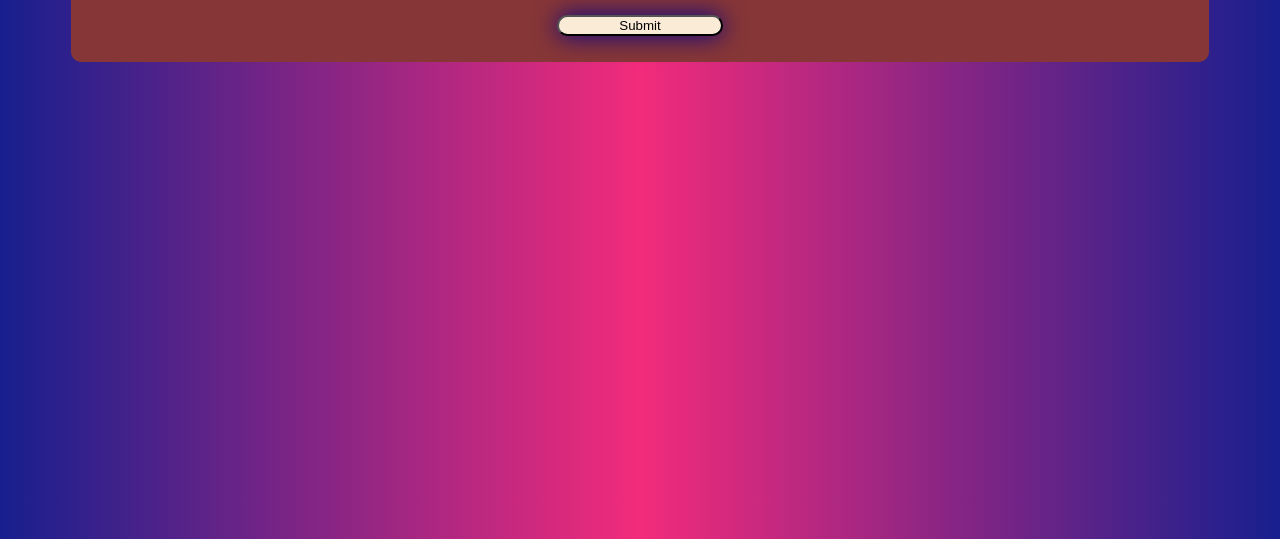
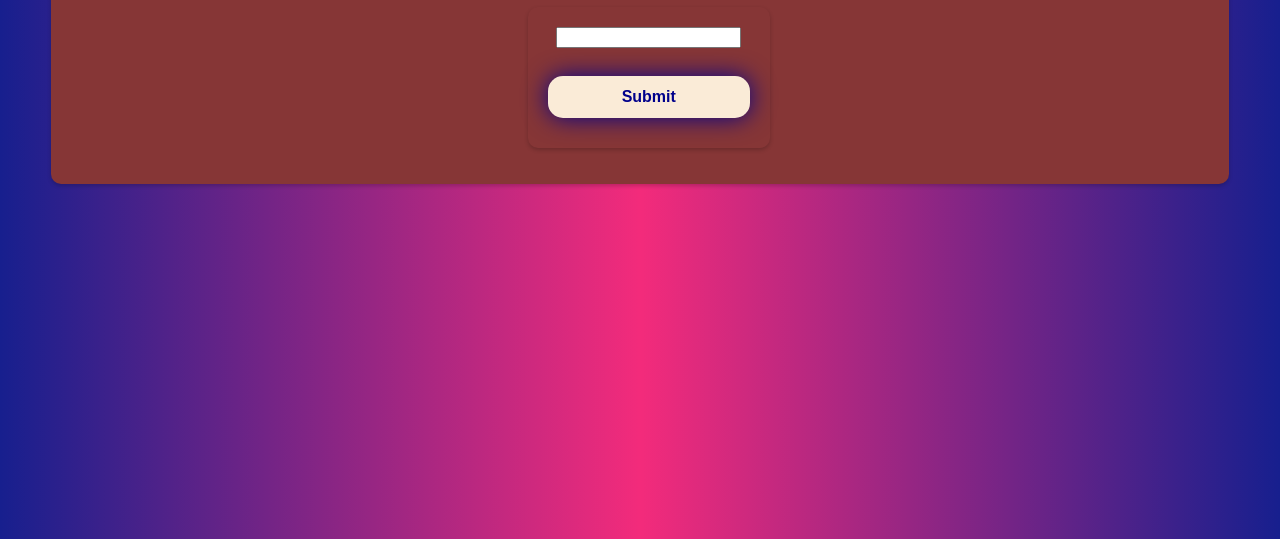
Before and after one commit to LooperShowcase/futuretech-Hani-Ki, a plain HTML site: page index.html in a window 1280 px wide. Shown: the part 261-800 px from the top of the page. Drawn offline with Linux system fonts and the light colour scheme.

Commit message:
Update style.css

```diff
--- a/style.css
+++ b/style.css
@@ -7,21 +7,28 @@
     width: 90%; /* Adjust the width as per your preference */
     border-radius: 10px;
     margin: 0 auto; /* Center the container horizontally */
+    padding: 20px; /* Add some padding for better spacing */
+    box-shadow: 0 2px 4px rgba(0, 0, 0, 0.2); /* Add a subtle box shadow */
 }
 
 button {
     background-color: antiquewhite;
+    border: none; /* Remove the button border */
     border-radius: 15px;
     box-shadow: 0px 0px 25px darkblue;
     width: 100%; /* Make the button fill the container width */
     margin-top: 10px; /* Add some spacing between buttons */
     margin-bottom: 10px; /* Add some spacing between buttons */
+    padding: 12px 20px; /* Adjust padding for better spacing */
+    font-size: 16px; /* Adjust font size for better readability */
+    font-weight: bold; /* Apply a bold font weight */
+    color: darkblue; /* Change button text color */
+    cursor: pointer;
 }
 
 button:hover {
     background-color: rgb(17, 202, 10);
-    color: darkviolet;
-    cursor: pointer;
+    color: white; /* Change button text color on hover */
 }
 
 body {
@@ -34,6 +41,6 @@ body {
 /* Media Query for screens with a maximum width of 768 pixels */
 @media (max-width: 768px) {
     .container {
-        width: 90%; /* Adjust the width as per your preference */
+        width: 100%; /* Adjust the width to occupy full screen */
     }
 }
```
